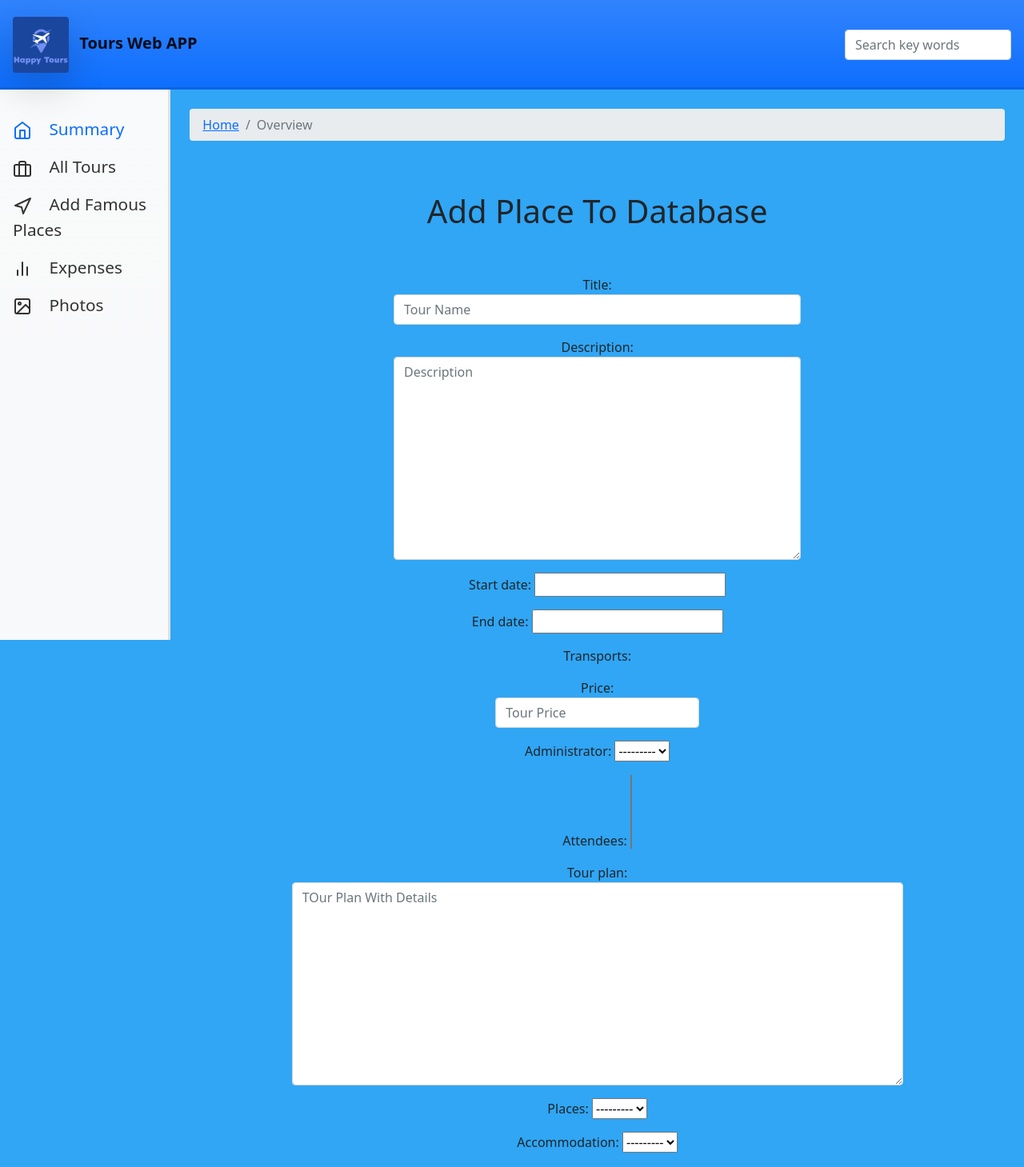
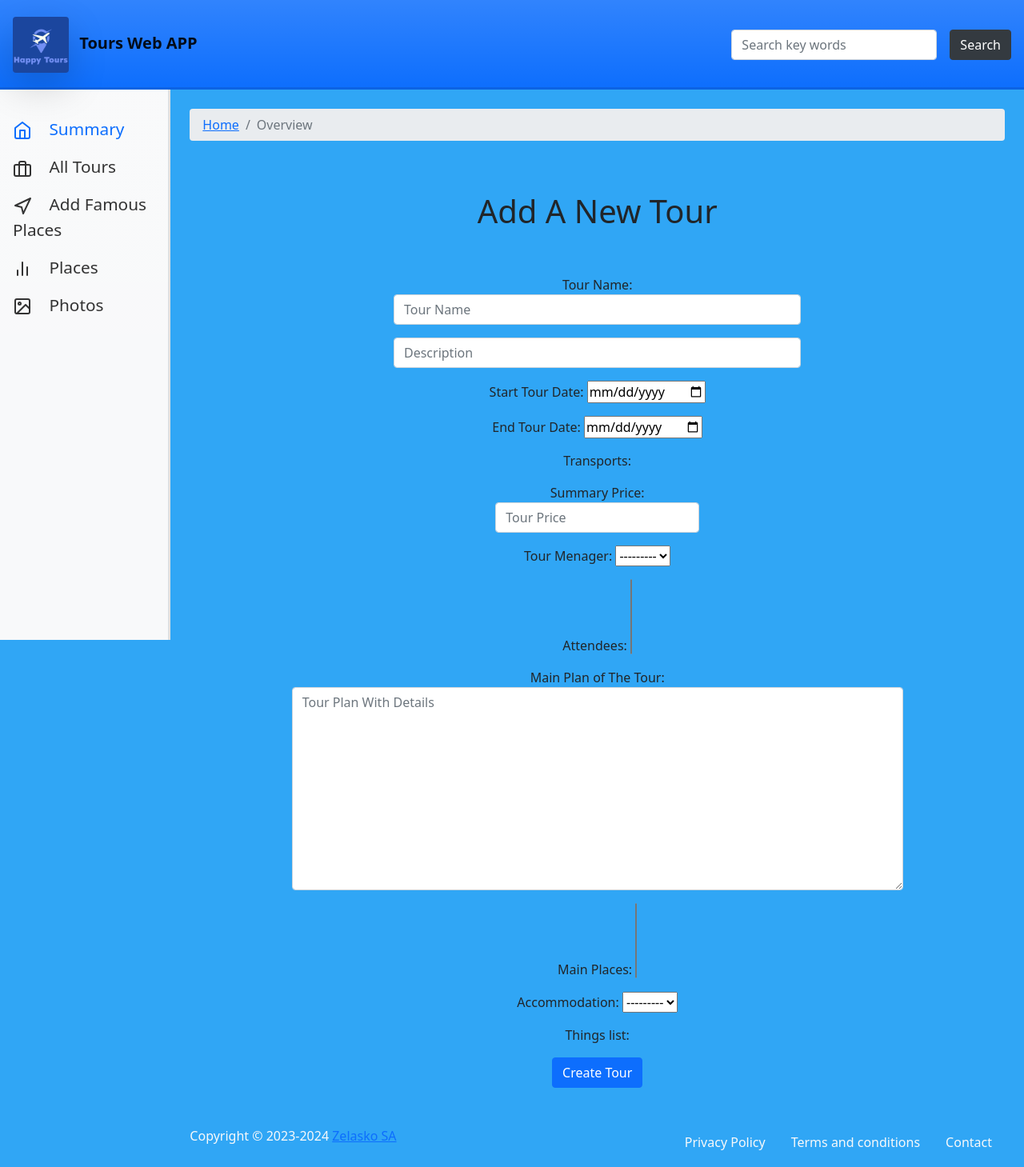
Before and after one commit to wojti1728/mytour_website, a Django app: page /create_tour/ in a window 1280 px wide. Shown: the top 1459 px of the page at 80% size. After the commit the page ends 1438 px from the top, so only its background shows below. Run offline with Django 3.2, Linux system fonts and the light colour scheme; data that the repository does not hold is empty; some libraries are stand-ins or nearby versions.

Commit message:
Search panel for places

```diff
--- a/mytour_website/tours/forms.py
+++ b/mytour_website/tours/forms.py
@@ -5,8 +5,6 @@ from .models import Tour, Place, Accommodation, ThingsList, Transport, MyTourUse
 
 class TourForm(forms.ModelForm):
     # Custom form fields for related models
-    places = forms.ModelChoiceField(
-        queryset=Place.objects.all(), required=False)
     accommodation = forms.ModelChoiceField(
         queryset=Accommodation.objects.all(), required=False)
     transports = forms.ModelMultipleChoiceField(widget=forms.CheckboxSelectMultiple(attrs={'class': '', 'type': 'checkbox'}),
@@ -23,16 +21,28 @@ class TourForm(forms.ModelForm):
                   'end_date', 'transports', 'price', 'administrator',
                   'attendees', 'tour_plan', 'places', 'accommodation', 'things_list',)
 
-        # labels = {
-        # }
+        labels = {
+            'title': 'Tour Name',
+            'description': '',
+            'start_date': 'Start Tour Date',
+            'end_date': 'End Tour Date',
+            'transports': 'Main Transports',
+            'price': 'Summary Price',
+            'administrator': 'Tour Menager',
+            'attendees': '',
+            'tour_plan': 'Main Plan of The Tour',
+            'places': 'Main Places',
+            'accommodation': 'Place of Accommodation',
+            'things_list': ''
+        }
 
         widgets = {
             'title': forms.TextInput(attrs={'class': 'form-control w-50', 'placeholder': 'Tour Name'}),
-            'description': forms.Textarea(attrs={'class': 'form-control w-50', 'placeholder': 'Description'}),
-            'start_date': forms.DateInput(),
-            'end_date': forms.DateInput(),
+            'description': forms.TextInput(attrs={'class': 'form-control w-50', 'placeholder': 'Description'}),
+            'start_date': forms.DateInput(attrs={'type': 'date'}),
+            'end_date': forms.DateInput(attrs={'type': 'date'}),
             'price': forms.NumberInput(attrs={'class': 'form-control w-25', 'placeholder': 'Tour Price'}),
-            'tour_plan': forms.Textarea(attrs={'class': 'form-control w-75', 'placeholder': 'TOur Plan With Details'}),
+            'tour_plan': forms.Textarea(attrs={'class': 'form-control w-75', 'placeholder': 'Tour Plan With Details'}),
         }
 
 # create a tour form
--- a/mytour_website/tours/templates/tours/create_tour.html
+++ b/mytour_website/tours/templates/tours/create_tour.html
@@ -3,7 +3,7 @@
 {% block content %}
 <center>
     <br /><br />
-    <h1>Add Place To Database</h1>
+    <h1>Add A New Tour</h1>
     <br /><br />
     {% if request.GET.submitted %}
     Your Tour Was Created Succefully!!
--- a/mytour_website/tours/templates/tours/navbar.html
+++ b/mytour_website/tours/templates/tours/navbar.html
@@ -1,5 +1,5 @@
 {% load static %}
-<link rel="stylesheet" type="text/css" href="{% static 'css/main2.css' %}" />
+<link rel="stylesheet" type="text/css" href="{% static 'css/main.css' %}" />
 <nav class="navbar navbar-light bg-primary bg-gradient p-3">
     <div class="d-flex col-12 col-md-3 col-lg-2 mb-2 mb-lg-0 flex-wrap flex-md-nowrap justify-content-between">
         <a class="navbar-brand font-md" href="{% url 'home' %}">
@@ -12,9 +12,12 @@
             <span class="navbar-toggler-icon"></span>
         </button>
     </div>
-    <div class="col-12 col-md-4 col-lg-2">
-        <input class="form-control form-control-dark" type="text" placeholder="Search key words" aria-label="Search" />
-    </div>
+    <form class="d-flex" method=POST action="{% url 'search-places' %}">
+        {% csrf_token %}
+        <input name="searched" class="form-control form-control-dark me-2" type="search" placeholder="Search key words"
+            aria-label="Search" />
+        <button class=" btn btn-dark ml-3" type="submit">Search</button>
+    </form>
 </nav>
 <div class="container-fluid">
     <div class="row">
@@ -54,7 +57,7 @@
                         </a>
                     </li>
                     <li class="nav-item">
-                        <a class="nav-link" href="#">
+                        <a class="nav-link" href="{% url 'list-places' %}">
                             <svg xmlns="http://www.w3.org/2000/svg" width="24" height="24" viewBox="0 0 24 24"
                                 fill="none" stroke="currentColor" stroke-width="2" stroke-linecap="round"
                                 stroke-linejoin="round" class="feather feather-image">
@@ -62,7 +65,7 @@
                                 <line x1="12" y1="20" x2="12" y2="4"></line>
                                 <line x1="6" y1="20" x2="6" y2="14"></line>
                             </svg>
-                            <span class="ml-3">Expenses</span>
+                            <span class="ml-3">Places</span>
                         </a>
                     </li>
                     <li class="nav-item">
--- a/mytour_website/tours/urls.py
+++ b/mytour_website/tours/urls.py
@@ -12,4 +12,7 @@ urlpatterns = [
     path('tours', views.all_tours, name="list-tours"),
     path('add_place', views.add_place, name='add-place'),
     path('create_tour/', views.create_tour, name='create-tour'),
+    path('list_places/', views.list_places, name='list-places'),
+    path('show_place/<id>', views.show_place, name='show-place'),
+    path('search_places/', views.search_places, name="search-places"),
 ]
--- a/mytour_website/tours/views.py
+++ b/mytour_website/tours/views.py
@@ -2,7 +2,7 @@ from django.shortcuts import render, redirect
 import calendar
 from calendar import HTMLCalendar
 from datetime import datetime
-from .models import Tour
+from .models import Tour, Place
 from .forms import PlaceForm
 from django.http import HttpResponseRedirect
 from django.forms import modelformset_factory, inlineformset_factory
@@ -10,28 +10,36 @@ from django.forms import modelformset_factory, inlineformset_factory
 from .forms import TourForm
 
 
-# def create_tour(request):
-#     if request.method == 'POST':
-#         tour_form = TourForm(request.POST)
+def search_places(request):
+    if request.method == 'POST':
+        searched = request.POST.get('searched', False)
+        places = Place.objects.filter(name__icontains=searched)
 
-#         if tour_form.is_valid():
-#             tour = tour_form.save()
-#             return redirect('success-url')  # Redirect to a success page
-#     else:
-#         tour_form = TourForm()
+        return render(request, 'tours/search_places.html', {'searched': searched, 'places': places})
+    else:
+        return render(request, 'tours/search_places.html', {})
 
-#     return render(request, 'tours/create_tour.html', {'tour_form': tour_form})
+
+def show_place(request, id):
+    place = Place.objects.get(pk=id)
+    return render(request, 'tours/show_place.html', {'place': place})
+
+
+def list_places(request):
+    place_list = Place.objects.all()
+    return render(request, 'tours/place.html', {'place_list': place_list})
+
 
 def create_tour(request):
     submitted = False
     if request.method == 'POST':
-        tour_form = TourForm(request.POST, prefix='tour')
+        tour_form = TourForm(request.POST)
 
         if tour_form.is_valid():
             tour_form.save()
             return HttpResponseRedirect('/create_tour?submitted=True')
     else:
-        tour_form = TourForm(prefix='tour')
+        tour_form = TourForm()
         if 'submitted' in request.GET:
             submitted = True
 
```
Also changed, not shown: mytour_website/tours/templates/tours/place.html (added, +19 -0 lines), mytour_website/tours/templates/tours/search_places.html (added, +25 -0 lines), mytour_website/tours/templates/tours/show_place.html (added, +23 -0 lines), mytour_website/tours/migrations/0012_alter_tour_end_date_alter_tour_start_date.py (added), mytour_website/tours/migrations/0013_alter_tour_end_date_alter_tour_start_date.py (added).
